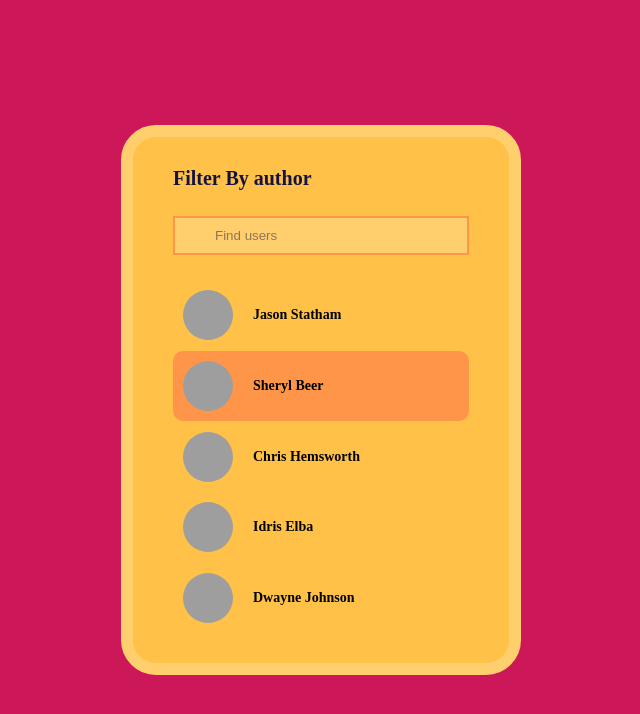
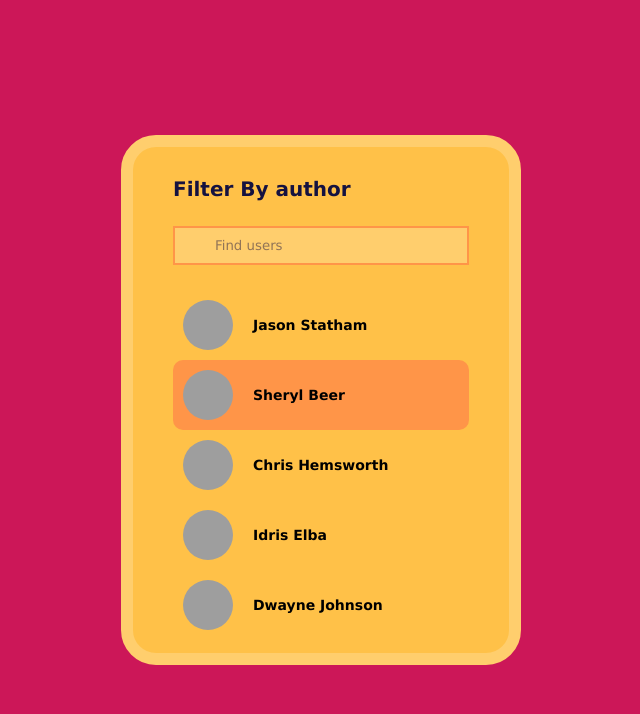
Before and after one commit to kisinja/Tide-Heroes-2, a plain HTML site: page index.html in a window 1280 px wide. Shown: the whole page, without its empty margins (319-959 px from the left). Drawn offline with Linux system fonts and the light colour scheme; grey boxes are pictures that could not be loaded.

Commit message:
Changes to be committed: 	modified:   style.css

```diff
--- a/style.css
+++ b/style.css
@@ -2,6 +2,7 @@
     margin: 0;
     padding: 0;
     box-sizing: border-box;
+    font-family: Verdana, Geneva, Tahoma, sans-serif;
 }
 
 body {
@@ -21,7 +22,7 @@ main {
 
     max-width: 500px;
     width: 400px;
-    height: 550px;
+    height: 530px;
 
     display: flex;
     flex-direction: column;
```
